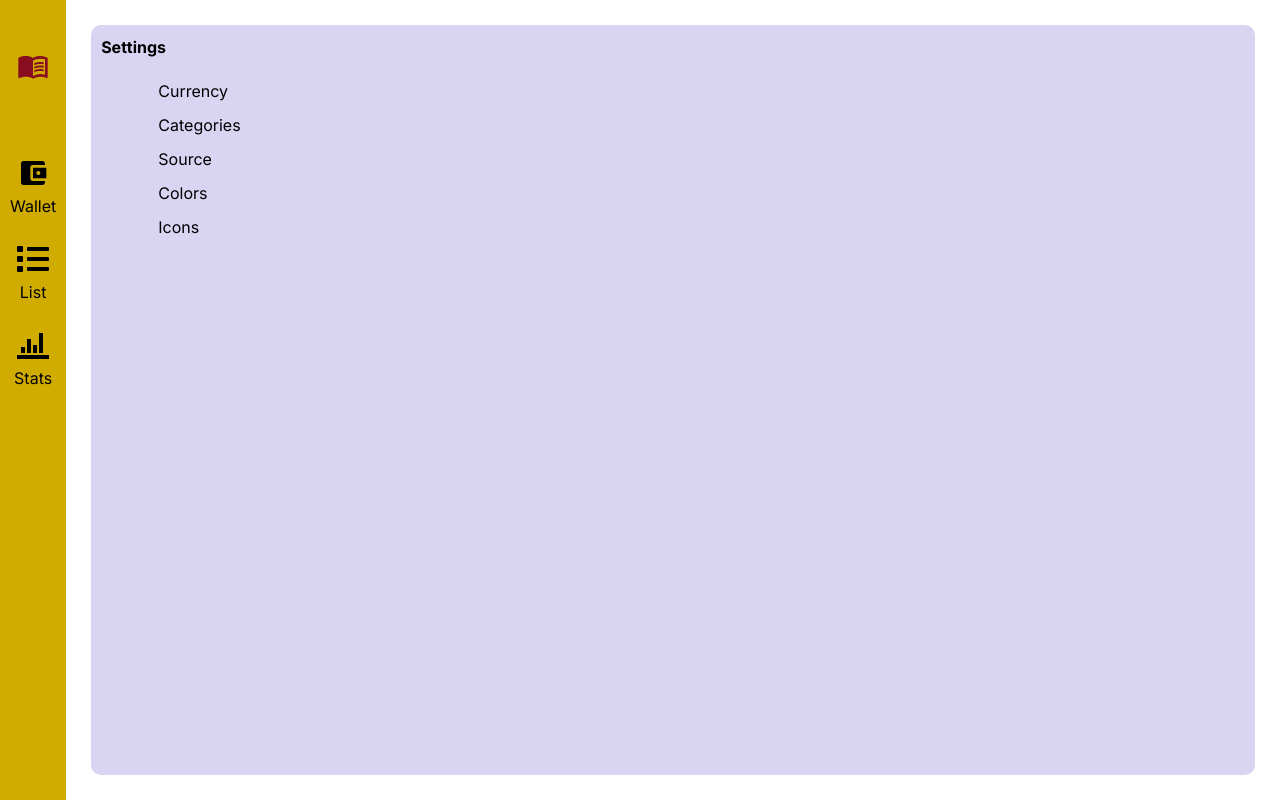
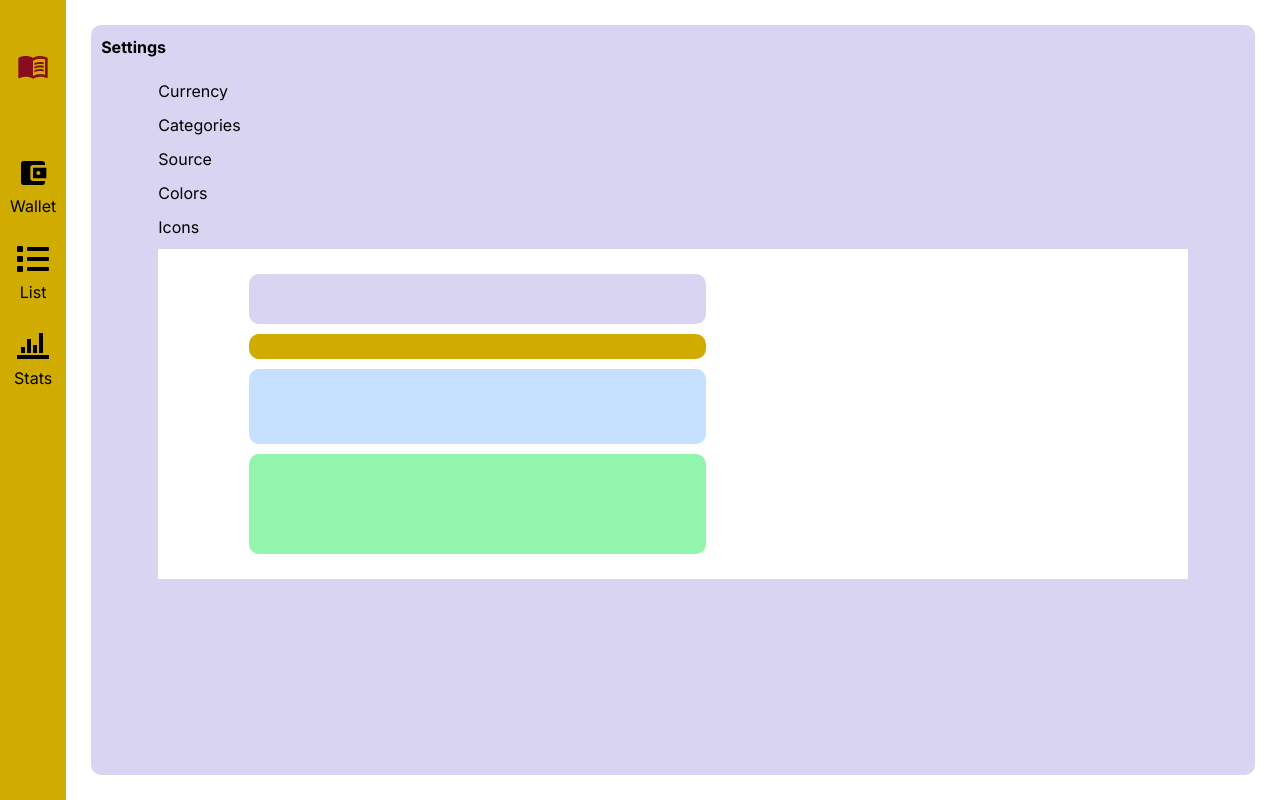
Before and after one commit to eimuciu/cash-tracker, a Next.js app: page /settings in a window 1280 px wide. Built offline with nearby package versions, Linux system fonts and the light colour scheme.

Commit message:
Constructing theme setting

```diff
--- a/src/app/components/pages/home/index.tsx
+++ b/src/app/components/pages/home/index.tsx
@@ -1,7 +1,6 @@
 'use client';
 
 import React from 'react';
-import LayoutWrapper from '../../layoutWrapper';
 import DataInflow from './dataInflow';
 import Budget from './budget';
 
--- a/src/app/components/pages/settings/index.tsx
+++ b/src/app/components/pages/settings/index.tsx
@@ -7,6 +7,7 @@ import CategoriesSetting from './categoriesSetting';
 import ColorsSetting from './colorsSetting';
 import SourceSetting from './sourceSetting';
 import IconsSetting from './iconsSetting';
+import ThemeSetting from './themeSetting';
 
 const commonStyles = 'cursor-pointer';
 
@@ -89,6 +90,7 @@ export default function SettingsPage() {
           >
             Icons
           </p>
+          <ThemeSetting />
         </div>
       </section>
     </>
--- /dev/null
+++ b/src/app/components/pages/settings/themeSetting/index.tsx
@@ -0,0 +1,35 @@
+'use client';
+
+import React from 'react';
+
+// AWAITING DATA START
+const expenseCategory = ['Exone', 'Extwo', 'Exthree', 'Exfour'];
+const incomeCategory = ['Inone', 'Intwo', 'Inthree', 'Infour'];
+// AWAITING DATA FINISH
+
+export default function ThemeSetting() {
+  const [tab, setTab] = React.useState<string>('expense');
+
+  const handlePickTab = (tabName: string) => {
+    setTab(tabName);
+  };
+
+  return (
+    <div className="flex bg-[white]">
+      <div className="w-[100%] gap-[10px] pl-[91.125px] pr-[25px] py-[25px] md:pl-[25px] flex flex-col">
+        <section className="flex w-[50%] h-[50px] flex-col items-center bg-[#D8D4F2] rounded-[10px] p-[10px]"></section>
+        <div className="h-[25px] w-[50%] rounded-[10px] bg-[#d1ac00]"></div>
+        <section className="flex gap-[10px] flex-col">
+          <div className="flex flex-col w-[50%] rounded-[10px] md:w-[100%] ">
+            <div
+              className={
+                'flex h-[75px] flex-col p-[10px] h-[100%] bg-[#C6E0FF] rounded-[10px]'
+              }
+            ></div>
+          </div>
+          <div className="w-[50%] h-[100px] bg-[#91F5AD] rounded-[10px] p-[10px] md:w-[100%]"></div>
+        </section>
+      </div>
+    </div>
+  );
+}
```
